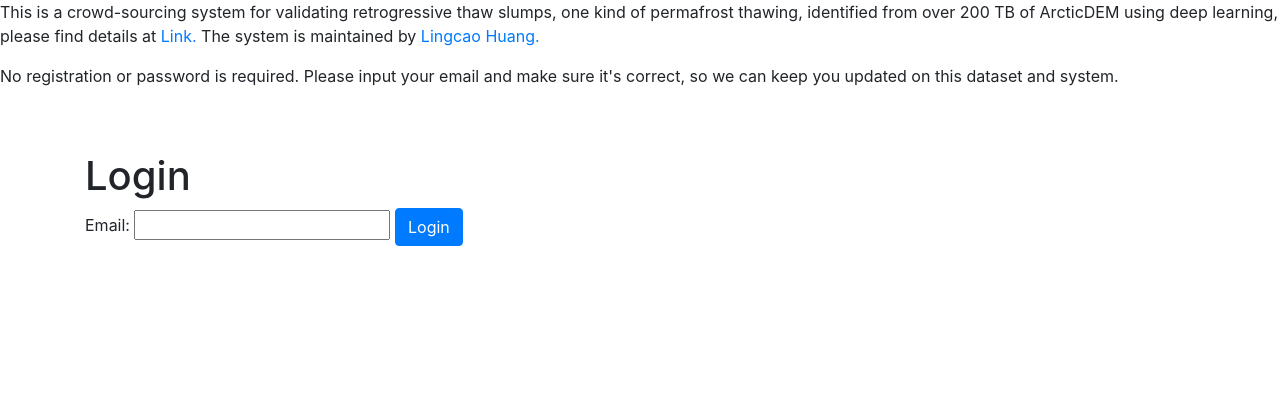
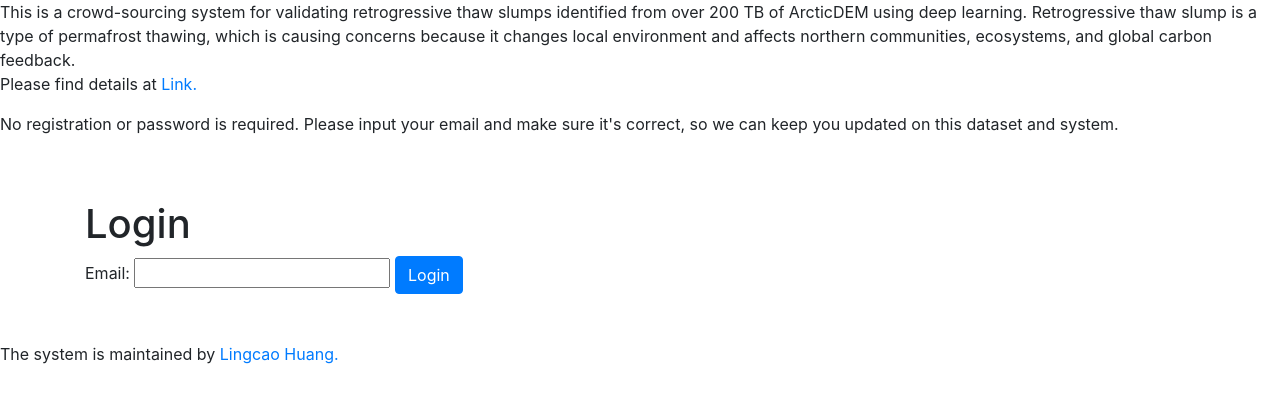
Before and after one commit to yghlc/labelEarth-server, a Django app: page /user/login in a window 1280 px wide. Shown: the part 56-459 px from the top of the page. Run offline with Django 4.2, Linux system fonts and the light colour scheme; parts of the project's set-up code (start-up, migrations or seed data) failed here and were passed over; some libraries are stand-ins or nearby versions.

Commit message:
text change to login page

```diff
--- a/userManage/templates/userManage/login.html
+++ b/userManage/templates/userManage/login.html
@@ -5,8 +5,11 @@
 {% load crispy_forms_tags %}
 
     <p class="text-left">
-       This is a crowd-sourcing system for validating retrogressive thaw slumps, one kind of permafrost thawing, identified from over 200 TB of ArcticDEM using deep learning, please find details at
-        <a href=https://yghlc.github.io/validate-thaw-slump/>Link.</a> The system is maintained by <a href=https://cires.colorado.edu/visiting-fellow/lingcao-huang>Lingcao Huang.</a>
+        This is a crowd-sourcing system for validating retrogressive thaw slumps identified from over 200 TB of ArcticDEM using deep learning.
+        Retrogressive thaw slump is a type of permafrost thawing, which is causing concerns because it changes
+        local environment and affects northern communities, ecosystems, and global carbon feedback. <br>
+        Please find details at
+        <a href=https://yghlc.github.io/validate-thaw-slump/>Link.</a>
     </p>
     <p class="text-left">
        No registration or password is required. Please input your email and make sure it's correct, so we can keep you updated on this dataset and system.
@@ -26,5 +29,8 @@
 {#  <p class="text-center">Don't have an account? <a href="register">Create an account</a>.</p>#}
 </div>
 
+    <p>
+        The system is maintained by <a href=https://cires.colorado.edu/visiting-fellow/lingcao-huang>Lingcao Huang.</a>
+    </p>
 
 {% endblock %}
```
